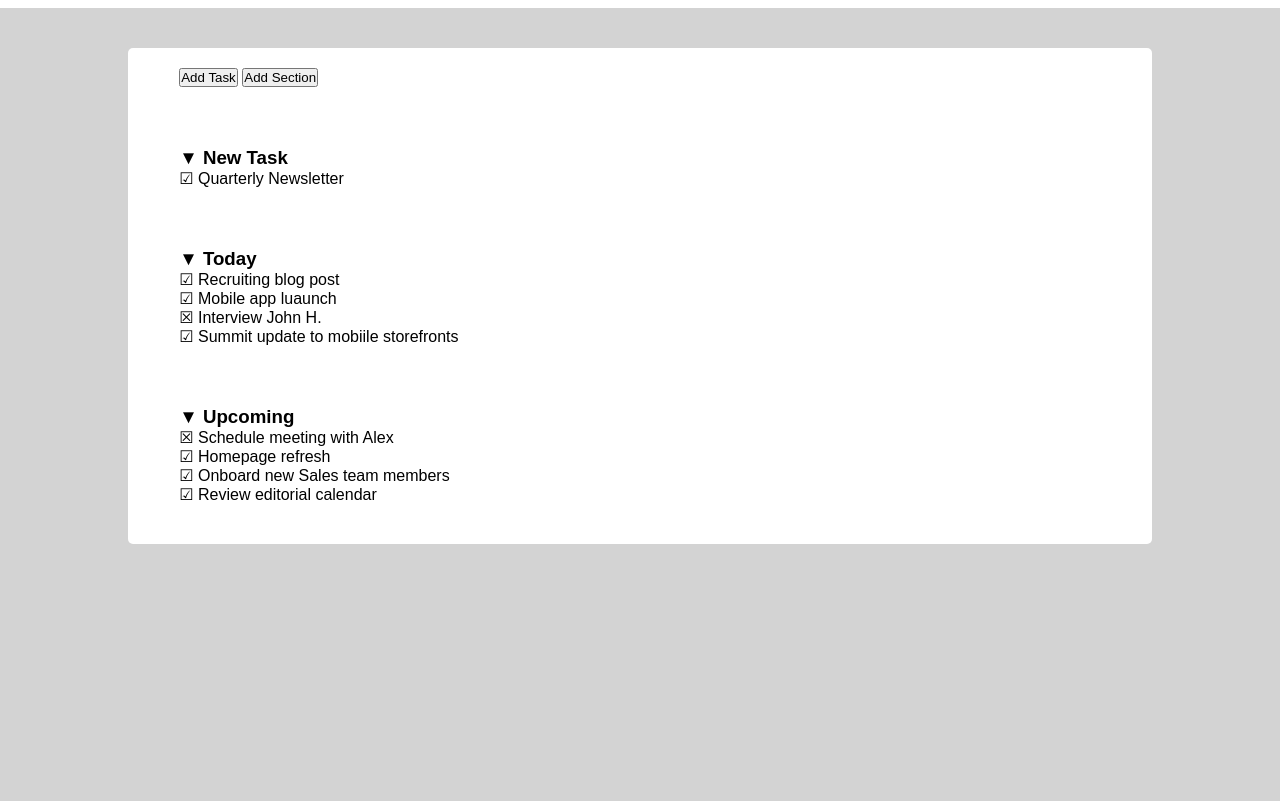
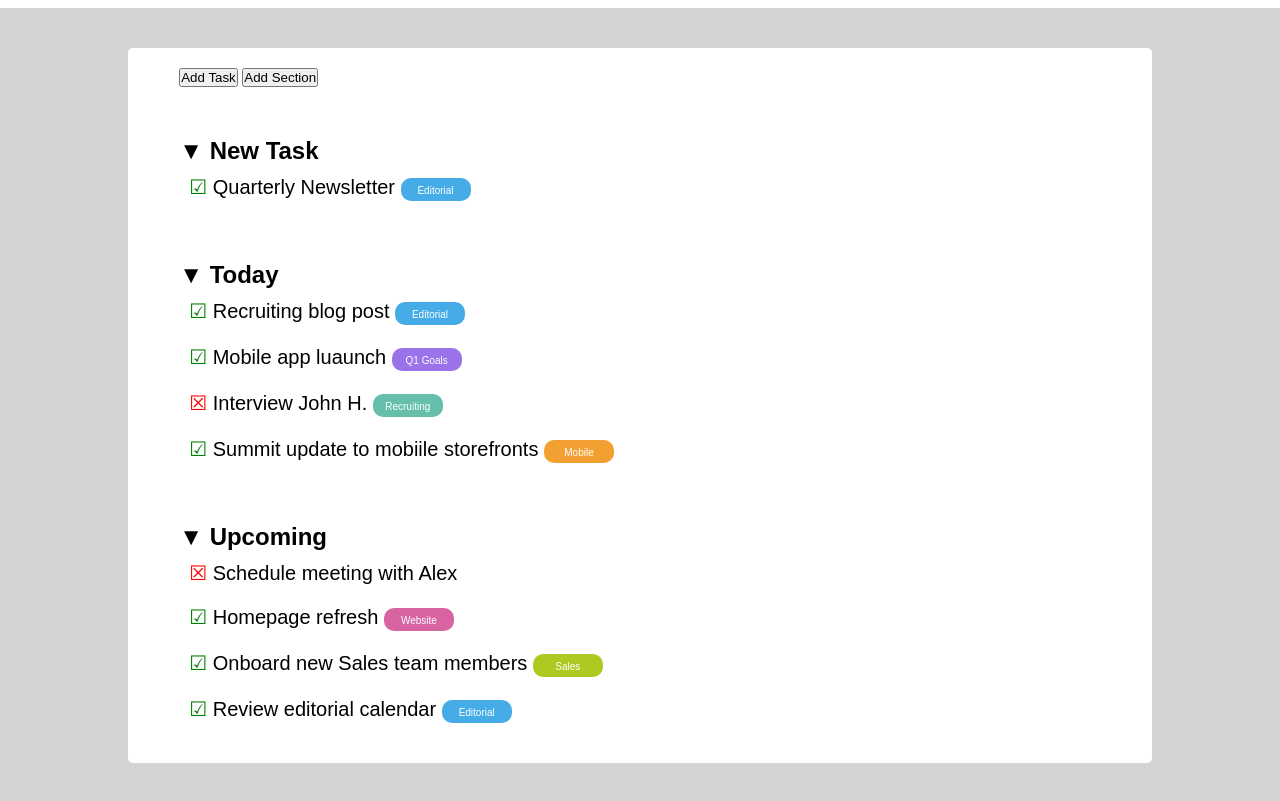
Before and after one commit to Alessandro-Messineo/html-css-toboolist, a plain HTML site: page index.html in a window 1280 px wide. Shown: the part 71-872 px from the top of the page. Before the commit the page ends 800 px from the top, so only its background shows below. Drawn offline with Linux system fonts and the light colour scheme.

Commit message:
aggiustamento main

```diff
--- a/css/style.css
+++ b/css/style.css
@@ -35,5 +35,53 @@ body {
     width: 90%;
     margin: 0px auto;
     padding-top: 20px;
-    padding-bottom: 40px;
+    padding-bottom: 30px;
 }
+
+.badge{
+    display: inline-block;
+    width: 70px;
+    height: 23px;
+    text-align: center;
+    border-radius: 10px;
+    color: white;
+    font-size: 10px;
+    line-height: 25px;
+}
+
+.editorial{
+    background-color: #46ace7;
+}
+
+.q1-goals{
+    background-color:#9a72e9 ;
+}
+
+.recruiting{
+    background-color: #65bfaa;
+}
+
+.mobile{
+    background-color: #f3a033;
+}
+
+.website{
+    background-color: #d964a2;
+}
+
+.sales{
+    background-color:#afc922;
+}
+
+.x-mark{
+    color: red;
+}
+
+.check-mark{
+    color: green;
+}
+
+p{
+    padding: 10px;
+    font-size: 20px;
+}
--- a/index.html
+++ b/index.html
@@ -20,33 +20,33 @@
     <div class="container">
         <main>
             <!-- Sezione relativa ai button -->
-            <section class="container-section">
+            <section class="container-section border">
                 <button>Add Task</button>
                 <button>Add Section</button>
             </section>
 
             <!-- Sezione relativa alle task -->
             <section class="container-section">
-                <h3>&#9660 New Task</h3>
-                <p>&#9745 Quarterly Newsletter</p>
+                <h2>&#9660; New Task</h2>
+                <p><span class="check-mark">&#9745;</span> Quarterly Newsletter <span class="badge editorial">Editorial</span></p>
             </section>
 
             <!-- Sezione relativa al today -->
             <section class="container-section">
-                <h3>&#9660 Today</h3>
-                <p>&#9745 Recruiting blog post</p>
-                <p>&#9745 Mobile app luaunch</p>
-                <p>&#9746 Interview John H.</p>
-                <p>&#9745 Summit update to mobiile storefronts</p>
+                <h2>&#9660; Today</h2>
+                <p><span class="check-mark">&#9745;</span> Recruiting blog post <span class="badge editorial">Editorial</span></p>
+                <p><span class="check-mark">&#9745;</span> Mobile app luaunch <span class="badge q1-goals">Q1 Goals</span></p>
+                <p><span class="x-mark">&#9746;</span> Interview John H. <span class="badge recruiting">Recruiting</span></p>
+                <p><span class="check-mark">&#9745;</span> Summit update to mobiile storefronts <span class="badge mobile">Mobile</span></p>
             </section>
 
             <!-- Sezione relativa al upcoming -->
             <section class="container-section">
-                <h3>&#9660 Upcoming</h3>
-                <p>&#9746 Schedule meeting with Alex</p>
-                <p>&#9745 Homepage refresh</p>
-                <p>&#9745 Onboard new Sales team members</p>
-                <p>&#9745 Review editorial calendar</p>
+                <h2>&#9660; Upcoming</h2>
+                <p><span class="x-mark">&#9746;</span> Schedule meeting with Alex</p>
+                <p><span class="check-mark">&#9745;</span> Homepage refresh <span class="badge website">Website</span></p>
+                <p><span class="check-mark">&#9745;</span> Onboard new Sales team members <span class="badge sales">Sales</span></p>
+                <p><span class="check-mark">&#9745;</span> Review editorial calendar <span class="badge editorial">Editorial</span></p>
             </section>
         </main>
     </div>
```
